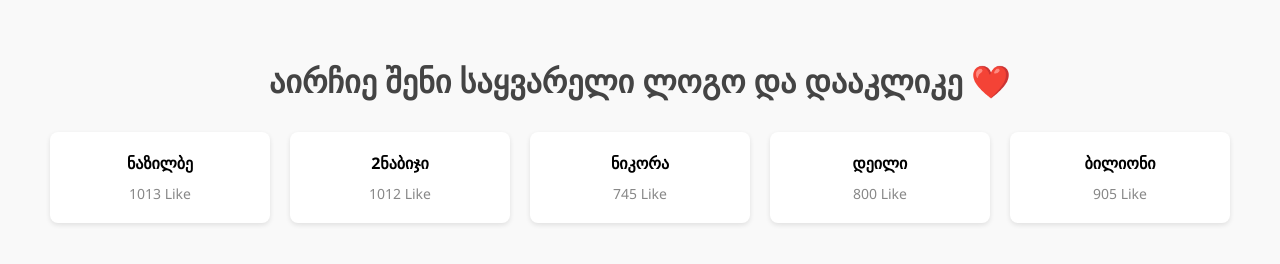
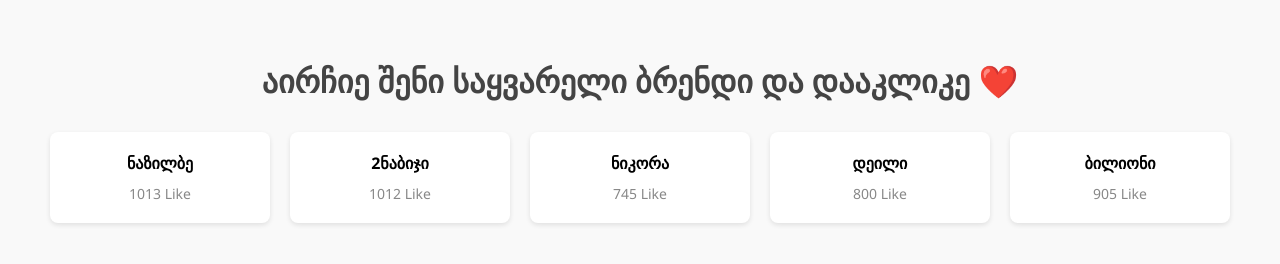
Before and after one commit to LadoAdmin/phishing-test1, a plain HTML site: page index.html in a window 1280 px wide. Drawn offline with Linux system fonts and the light colour scheme.

Commit message:
Update index.html

```diff
--- a/index.html
+++ b/index.html
@@ -42,7 +42,7 @@
   </style>
 </head>
 <body>
-  <h1>აირჩიე შენი საყვარელი ლოგო და დააკლიკე ❤️</h1>
+  <h1>აირჩიე შენი საყვარელი ბრენდი და დააკლიკე ❤️</h1>
   <div class="logos">
     <div class="logo" onclick="alertPhish()">
       <strong>ნაზილბე</strong>
```
